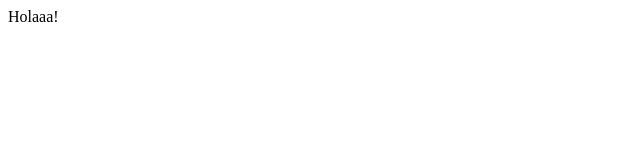
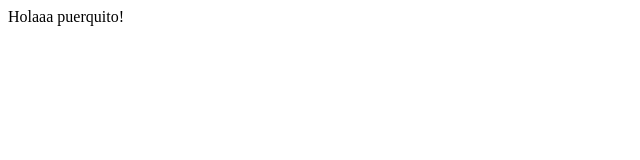
Before and after one commit to ju4n27/api1, a website: page website/index.html in a window 1280 px wide. Shown: the full height of the page, 0-640 px from the left. Drawn offline with Linux system fonts and the light colour scheme.

Commit message:
Cambie el index.html

```diff
--- a/website/index.html
+++ b/website/index.html
@@ -6,6 +6,6 @@
     <title>Document</title>
 </head>
 <body>
-    Holaaa!
+    Holaaa puerquito!
 </body>
 </html>
```
